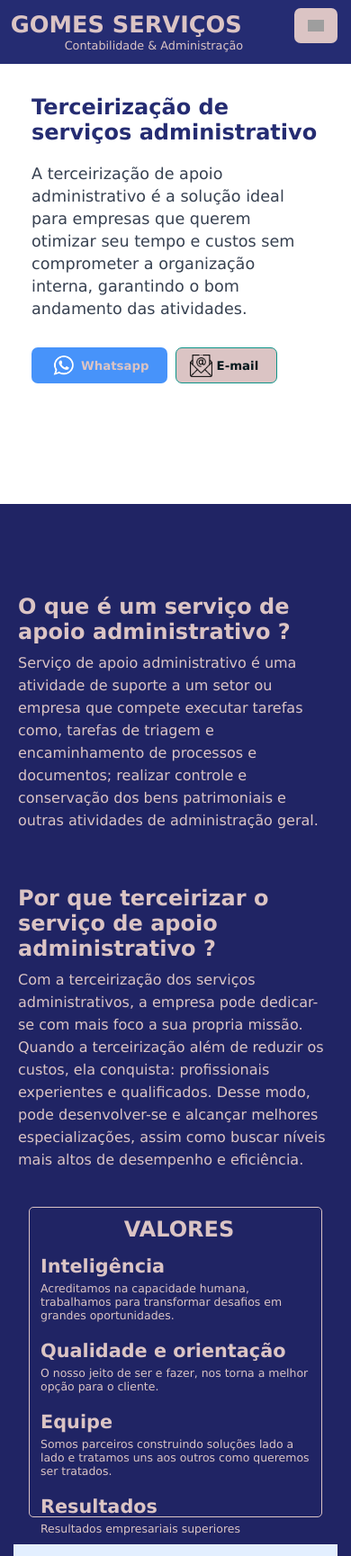
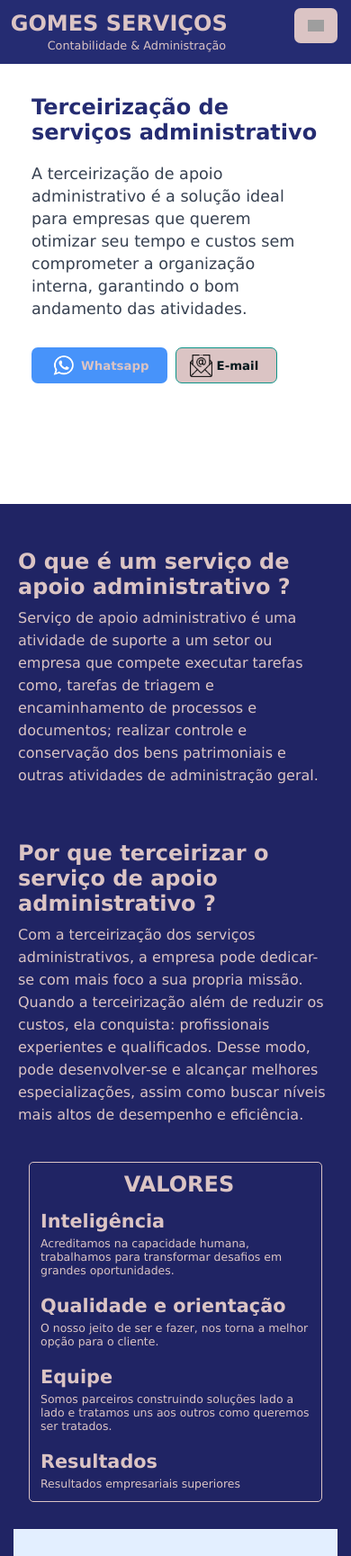
Before and after one commit to lucasccgomes/landing-page, a plain HTML site: page index.html in a window 390 px wide. Shown: the top 1729 px of the page at 90% size. Drawn offline with Linux system fonts and the light colour scheme; grey boxes are pictures that could not be loaded.

Commit message:
Update CSS
Estilizando

```diff
--- a/styles/mobile-style.css
+++ b/styles/mobile-style.css
@@ -55,7 +55,7 @@
 @media screen and (max-width:680px) {
     /* Inicio Header */
     .logo h1 {
-        font-size: 1.6rem;
+        font-size: 1.5rem;
         float: left;
         margin-left: 3%;
         padding-top: 3%;
@@ -64,8 +64,8 @@
 
     .logo p {
         font-size: .8rem;
-        float: left;
-        margin-left: -197px;
+
+        margin-left: -200px;
         padding-top: 38px;
     }
     /* Fim Header */
@@ -118,6 +118,15 @@
         margin-bottom: 30px;
     }
     /* Fim Home */
+
+    /* Inicio Sobre */
+    .servicos h2 {
+        max-width: 465px;
+    }
+
+    #sobre {
+        padding-top: 50px;
+    }
 
     /* Inicio Footer */
     .rede img {
@@ -352,7 +361,7 @@
 
     .sobre-valores {
         margin: auto;
-        min-height: 300px;
+        min-height: 376px;
     }
 
     .valores {
```
